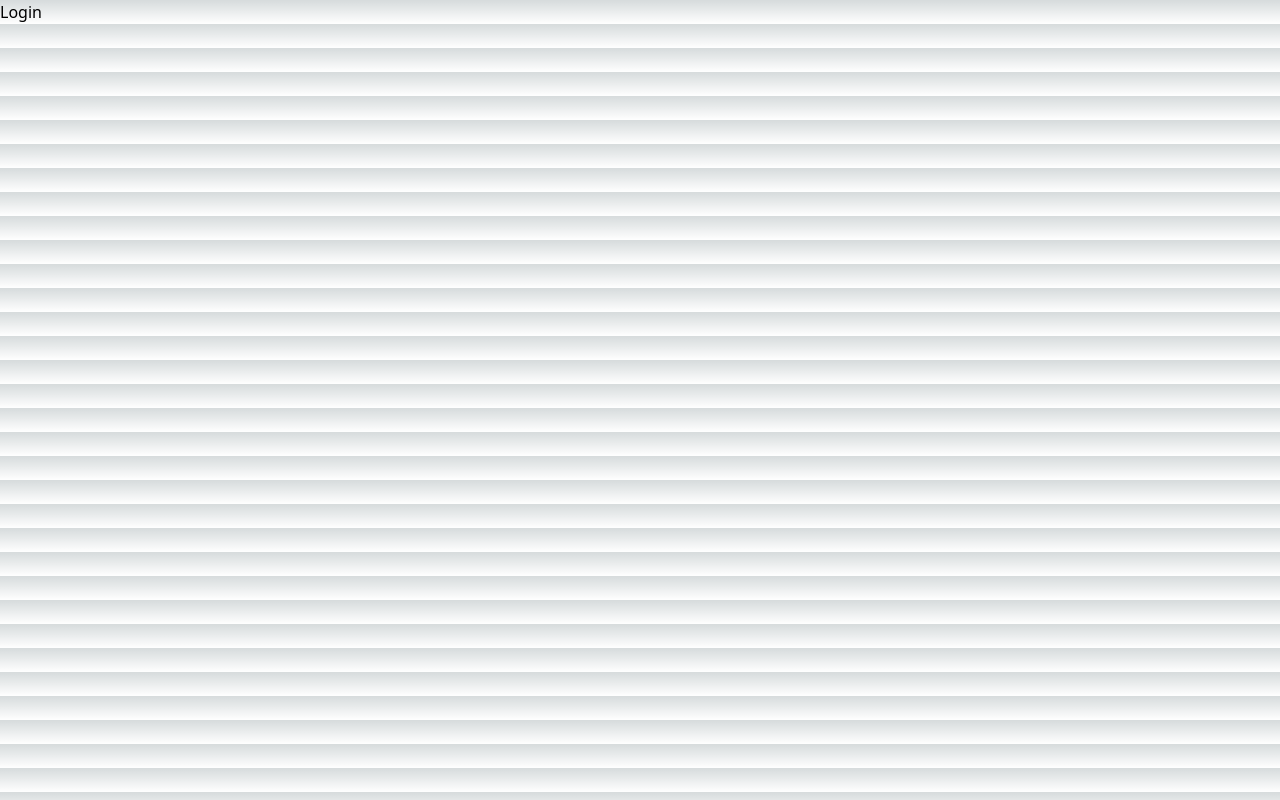
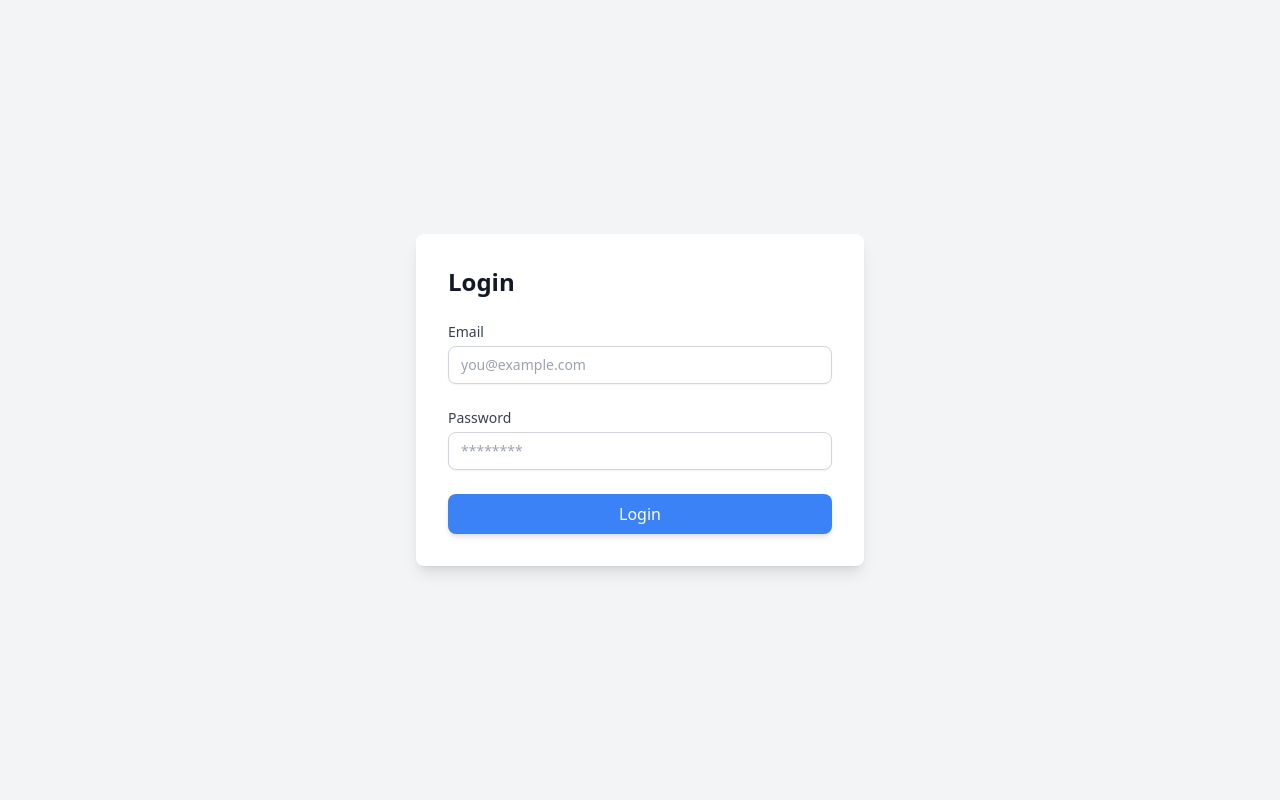
Before and after one commit to diikafirmansyah/FSSE-jan24_group-i_gfp_FE, a Next.js app in the folder gfp-app/: page /login in a window 1280 px wide. Built offline with nearby package versions, Linux system fonts and the light colour scheme.

Commit message:
feat : login design

```diff
--- a/gfp-app/src/pages/login/index.tsx
+++ b/gfp-app/src/pages/login/index.tsx
@@ -1,7 +1,47 @@
-const Login = () => {
-    return (
-        <section>Login</section>
-    );
-};
+import Head from 'next/head'
 
-export default Login;
+export default function Login() {
+  return (
+    <div className="flex items-center justify-center min-h-screen bg-gray-100">
+      <Head>
+        <title>Login</title>
+        <meta name="description" content="Login page for my app" />
+        <link rel="icon" href="/favicon.ico" />
+      </Head>
+
+      <div className="w-full max-w-md p-8 bg-white rounded-lg shadow-lg">
+        <h2 className="text-2xl font-bold text-gray-900 mb-6">Login</h2>
+        <form className="space-y-6">
+          <div>
+            <label htmlFor="email" className="block text-sm font-medium text-gray-700">Email</label>
+            <input
+              type="email"
+              id="email"
+              name="email"
+              required
+              className="mt-1 block w-full px-3 py-2 border border-gray-300 rounded-lg shadow-sm focus:outline-none focus:ring-blue-500 focus:border-blue-500 sm:text-sm"
+              placeholder="you@example.com"
+            />
+          </div>
+          <div>
+            <label htmlFor="password" className="block text-sm font-medium text-gray-700">Password</label>
+            <input
+              type="password"
+              id="password"
+              name="password"
+              required
+              className="mt-1 block w-full px-3 py-2 border border-gray-300 rounded-lg shadow-sm focus:outline-none focus:ring-blue-500 focus:border-blue-500 sm:text-sm"
+              placeholder="********"
+            />
+          </div>
+          <button
+            type="submit"
+            className="w-full px-4 py-2 bg-blue-500 text-white rounded-lg shadow-md hover:bg-blue-600 focus:outline-none focus:ring-2 focus:ring-blue-500 focus:ring-offset-2 transition duration-300"
+          >
+            Login
+          </button>
+        </form>
+      </div>
+    </div>
+  )
+}
```
